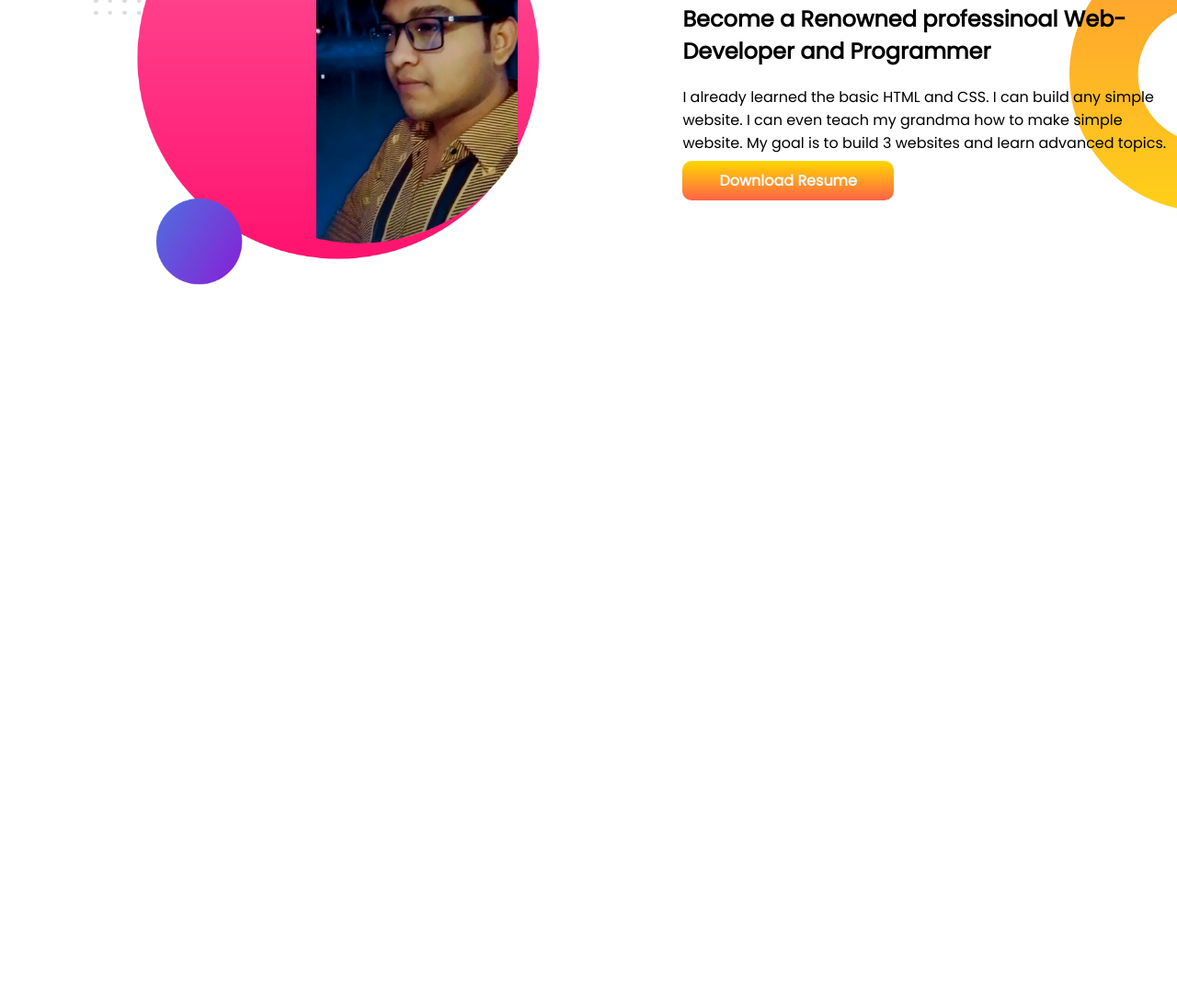
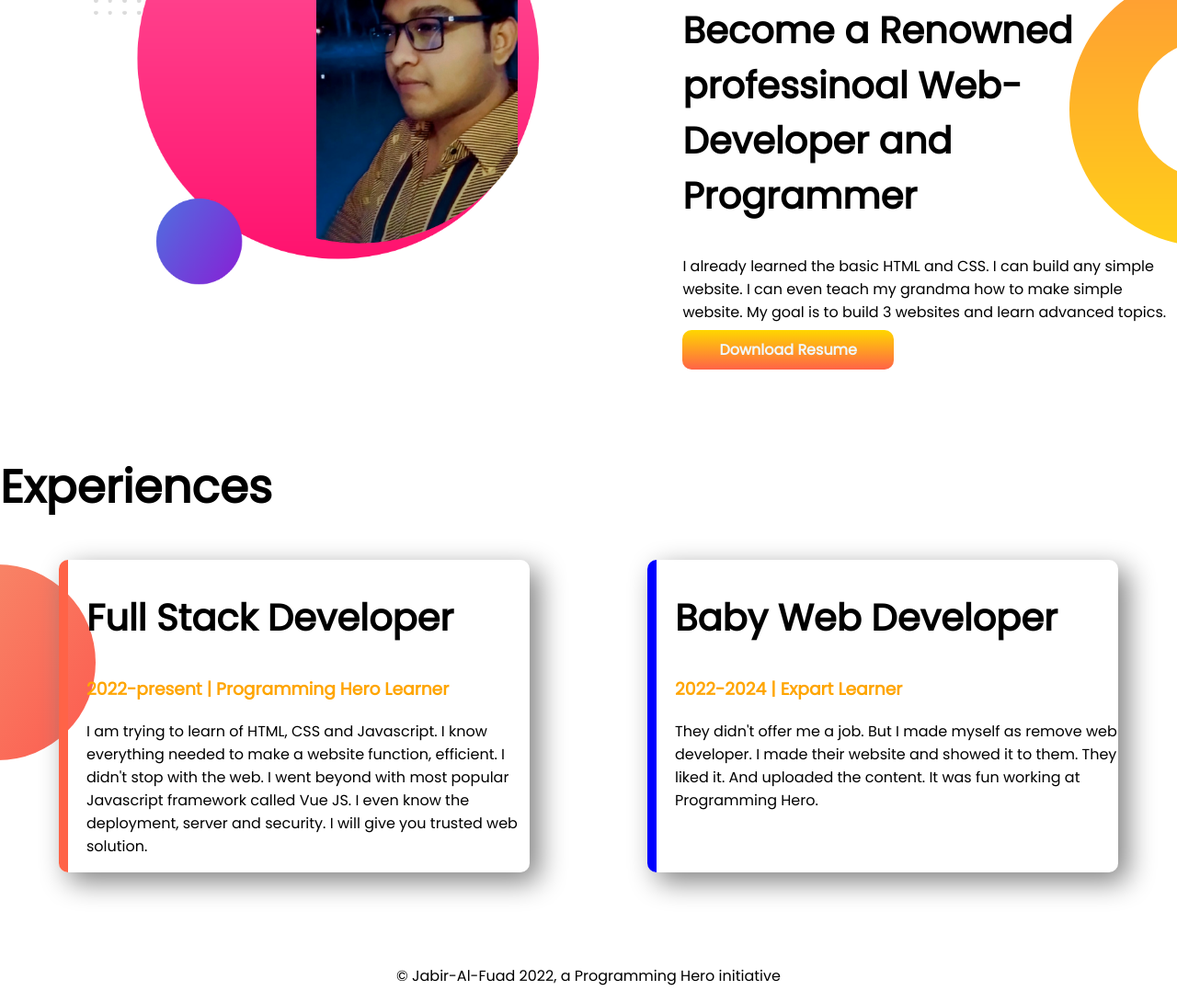
Before and after one commit to jabirAlFuad1234/Developer-portfolio, a plain HTML site: page index.html in a window 1280 px wide. Shown: the part 742-1832 px from the top of the page at 92% size. Before the commit the page ends 1159 px from the top, so only its background shows below. Drawn offline with Linux system fonts and the light colour scheme; a web font is replaced by a local one.

Commit message:
styled border and added footer

```diff
--- a/index.html
+++ b/index.html
@@ -15,23 +15,25 @@
 </head>
 
 <body>
-    <section class="top-banner">
+    <section class="top-banner flexible-container">
         <div class="half-width">
             <h1>Welcome To</h1>
-            <h1><span> Jabir-Al-Fuad</span> World!</h1>
+            <h1><span class="orange-color"> Jabir-Al-Fuad</span> World!</h1>
             <h3>New Webdeveloper and programmer</h3>
             <p>
-                I am trying to learn new thing.I am also try to become a hard worker.I am a student at Northan University of
+                I am trying to learn new thing.I am also try to become a hard worker.I am a student at Northan
+                University of
                 Business and Tecnolohy Khulna in Bangladesh.My department is Computer Sience and Engineering
                 discipline.That's it.
             </p>
-            <a class="link-button" target="_blank" href="https://www.linkedin.com/in/jabiral-fuad-527347244/">HIRE ME</a>
+            <a class="link-button" target="_blank" href="https://www.linkedin.com/in/jabiral-fuad-527347244/">HIRE
+                ME</a>
         </div>
         <div class="half-width">
             <img src="images/Fuad.png" alt="">
         </div>
     </section>
-    <section class="dream-big">
+    <section class="dream-big flexible-container">
         <div class="half-width">
             <img src="images/Fuad2.png" alt="">
         </div>
@@ -39,11 +41,35 @@
             <h1>Dream Big</h1>
             <h2>Become a Renowned professinoal Web-Developer and Programmer</h2>
             <p>
-                I already learned the basic HTML and CSS. I can build any simple website. I can even teach my grandma how to make simple website. My goal is to build 3 websites and learn advanced topics.
+                I already learned the basic HTML and CSS. I can build any simple website. I can even teach my grandma
+                how to make simple website. My goal is to build 3 websites and learn advanced topics.
             </p>
-            <a class="link-button" target="_blank"  href="">Download Resume</a>
+            <a class="link-button" target="_blank" href="">Download Resume</a>
+        </div>
+    </section>
+    <section class="experience-area">
+        <h1>Experiences</h1>
+        <div class="flexible-container">
+            <div id="full-stack-developer" class="experience-iteam">
+                <h2>Full Stack Developer</h2>
+                <h3 class="orange-color">2022-present | Programming Hero Learner</h3>
+                <p>I am trying to learn of HTML, CSS and Javascript. I know everything needed to make a website function,
+                    efficient. I didn't stop with the web. I went beyond with most popular Javascript framework called Vue
+                    JS. I even know the deployment, server and security. I will give you trusted web solution.</p>
+            </div>
+            <div id="baby-web-developer" class="experience-iteam">
+                <h2>Baby Web Developer</h2>
+                <h3 class="orange-color">
+                    2022-2024 | Expart Learner
+                </h3>
+                <p>
+                    They didn't offer me a job. But I made myself as  remove web developer. I made their website and showed it to them. They liked it. And uploaded the content. It was fun working at Programming Hero.
+                </p>
+            </div>
         </div>
     </section>
 </body>
-
+<footer >
+    <p>© Jabir-Al-Fuad 2022, a Programming Hero initiative</p>
+</footer>
 </html>
--- a/style.css
+++ b/style.css
@@ -5,16 +5,20 @@
 h1{
     font-size: 50px;
 }
-span{
+h2{
+    font-size: 40px;
+}
+.orange-color{
     color:orange;
 }
-section{
+.flexible-container{
     display:flex;
     margin-bottom: 100px;
 }
 .half-width{
     width: 50%;
     padding-left: 8%;
+
 }
 .half-width img{
     width: 90%;
@@ -36,3 +40,25 @@
     background-repeat: no-repeat;
     background-position: right;
 }
+.experience-area{
+    background-image:url(images/exp-bg.png) ;
+    background-repeat: no-repeat;
+    background-position:left;
+}
+.experience-iteam{
+    width: 40%;
+    margin-left: 5%;
+    margin-right: 5%;
+    padding-left: 20px;
+    box-shadow: 10px 10px 30px gray;
+    border-radius: 10px;
+}
+#full-stack-developer{
+    border-left:  10px solid tomato;
+}
+#baby-web-developer{
+    border-left: 10px solid blue;
+}
+footer p{
+    text-align: center;
+}
```
